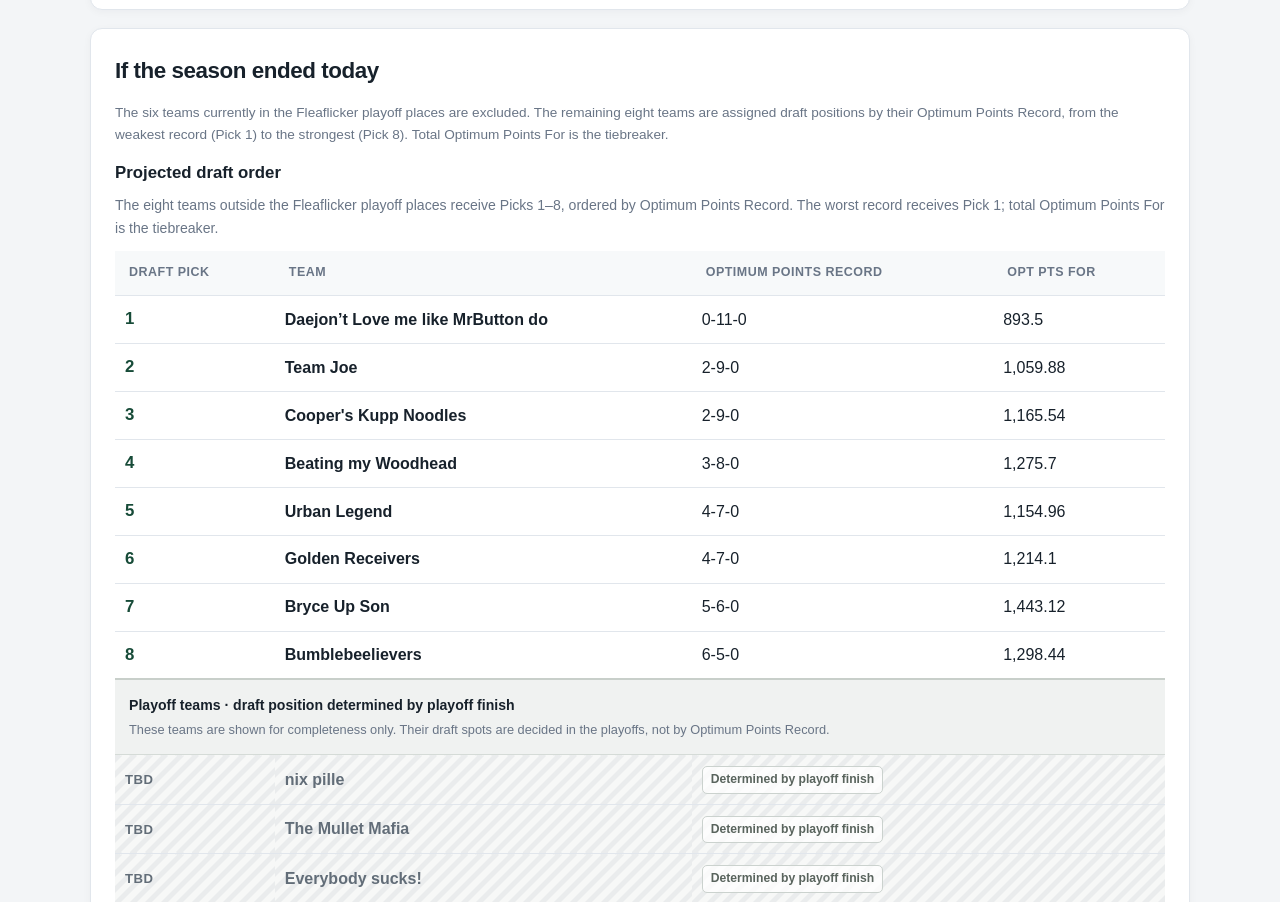
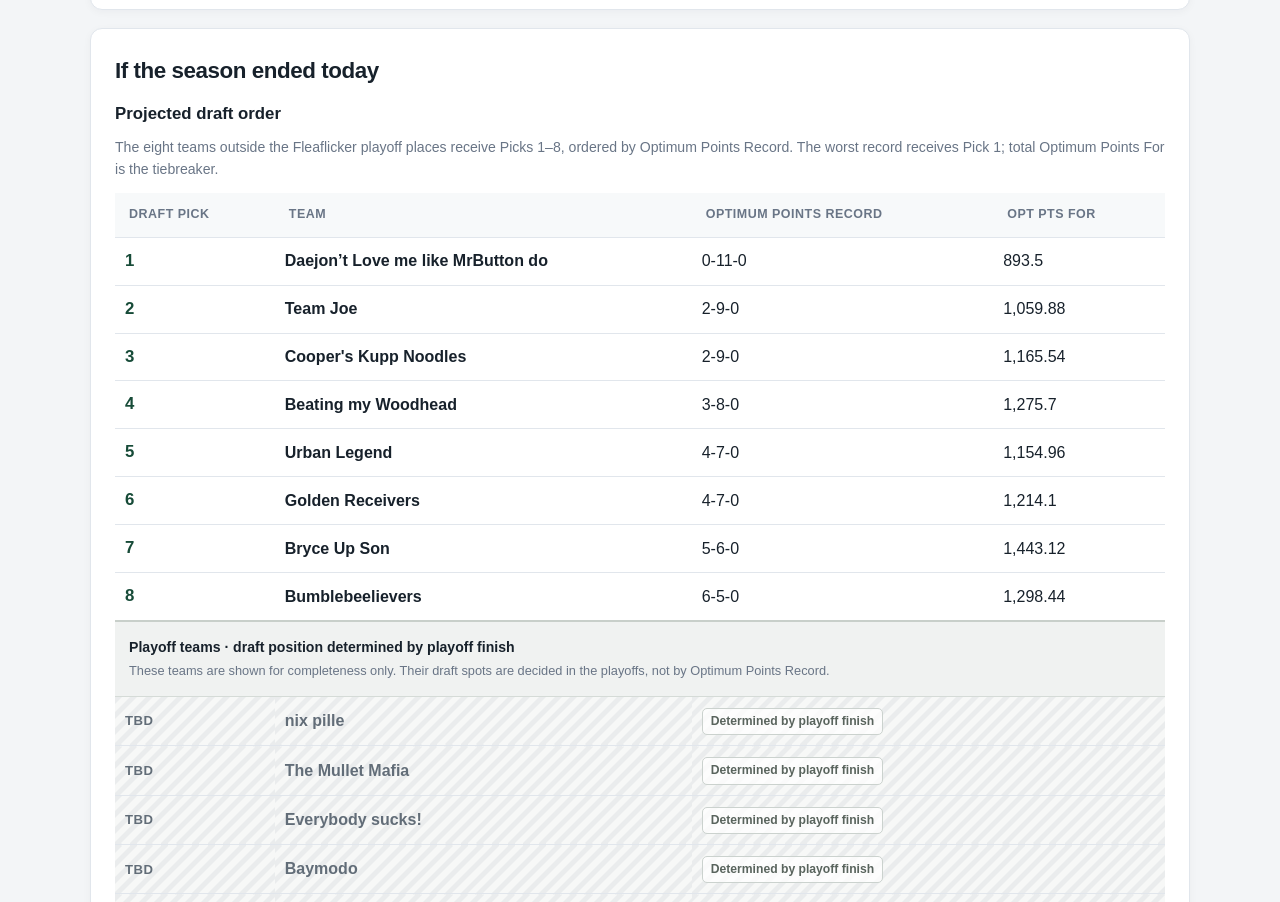
Before and after one commit to MrButton105/NFLdk-fantasy-optimum-points-records, a plain HTML site: page index.html in a window 1280 px wide. Shown: the part 1915-2817 px from the top of the page. Drawn offline with Linux system fonts and the light colour scheme.

Commit message:
Remove explanatory text under season-end draft heading

```diff
--- a/index.html
+++ b/index.html
@@ -49,12 +49,6 @@
 
     <section class="panel draft-panel">
       <h2>If the season ended today</h2>
-      <p class="data-note">
-        The six teams currently in the Fleaflicker playoff places are excluded.
-        The remaining eight teams are assigned draft positions by their Optimum
-        Points Record, from the weakest record (Pick 1) to the strongest (Pick 8).
-        Total Optimum Points For is the tiebreaker.
-      </p>
       <div id="draft-order"></div>
       <p class="data-note" id="draft-updated-at"></p>
     </section>
```
